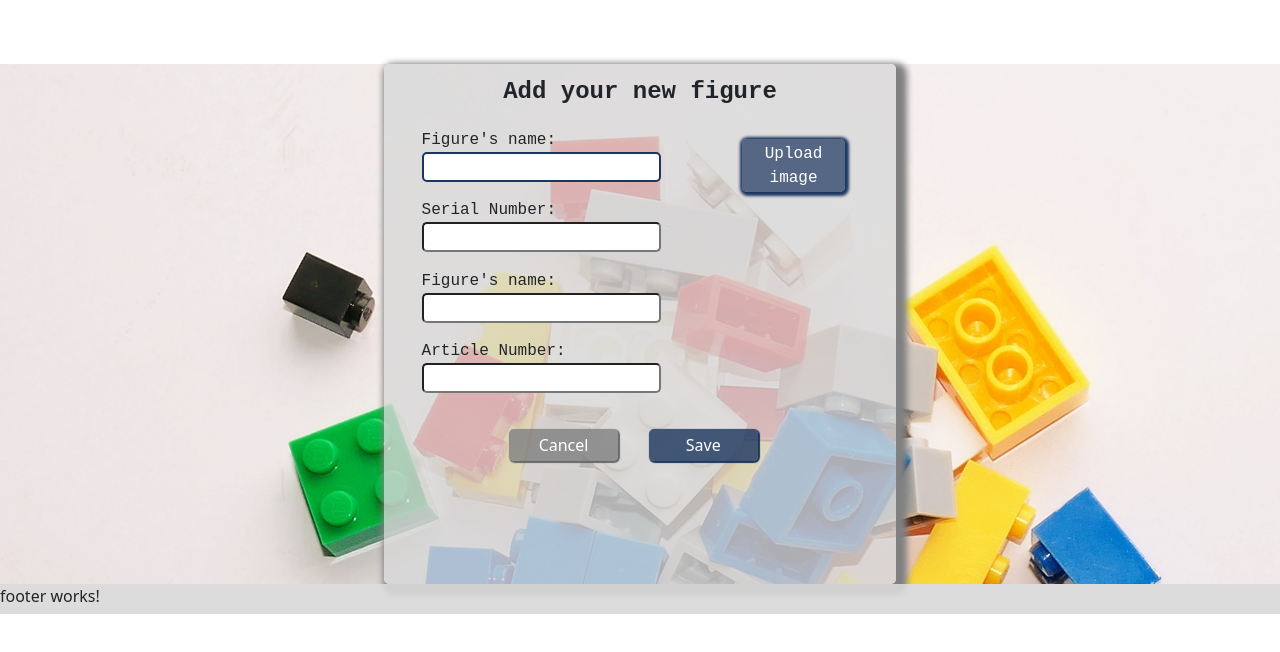
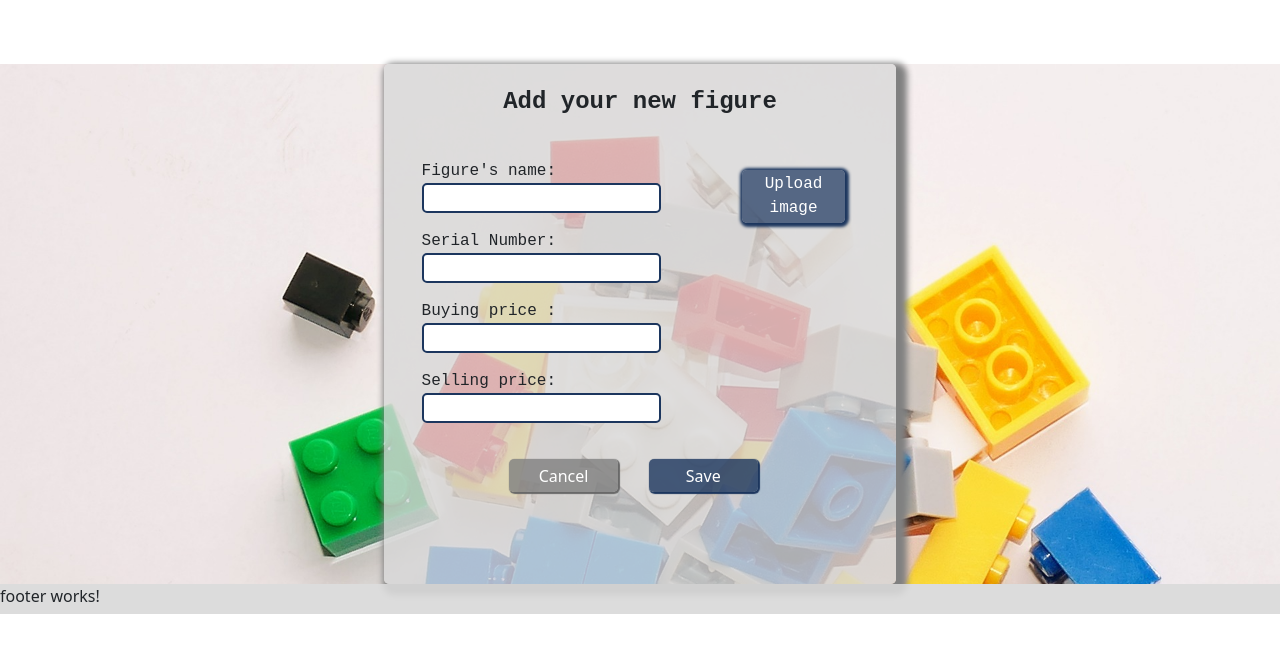
Before and after one commit to sha-ma-ni/Project_Collection, an Angular app: page /creatfigure in a window 1280 px wide. Shown: the top 652 px of the page. Built offline with nearby package versions, Linux system fonts and the light colour scheme.

Commit message:
view changed

```diff
--- a/src/app/creatfigure/creatfigure.component.css
+++ b/src/app/creatfigure/creatfigure.component.css
@@ -1,10 +1,10 @@
-
 #registertitel{
   font-family: "Courier New";
   text-align: center;
   font-size: x-large;
   font-weight: bold;
-  padding-top: 2%;
+  padding-top: 4%;
+  padding-bottom: 4%;
 
 }
 #box{
@@ -72,3 +72,6 @@ width: 100%;
 .input-image input{
   display: none;
 }
+.col-8 input {
+  border:2px solid #1C365E
+}
--- a/src/app/creatfigure/creatfigure.component.html
+++ b/src/app/creatfigure/creatfigure.component.html
@@ -19,12 +19,12 @@
 
         <div class="col-8">
           <label for="Figname">Figure's name: </label>
-          <input  style="border:2px solid #1C365E" type="text" name="Figurename" placeholder=" " id="Figname" required>
+          <input type="text" name="Figurename" placeholder=" " id="Figname" required>
           <label for="ArtNum">Serial Number: </label>
           <input type="text" name="ArticleNumber" placeholder=" " id="ArtNum" required>
-          <label for="Figname">Figure's name: </label>
+          <label for="Figname">Buying  price : </label>
           <input type="text" name="Figurename" placeholder=" " id="Figname1" required>
-          <label for="ArtNum">Article Number: </label>
+          <label for="ArtNum">Selling price: </label>
           <input type="text" name="ArticleNumber" placeholder=" " id="ArtNum2" required>
         </div>
 
--- a/src/app/shared/figure.ts
+++ b/src/app/shared/figure.ts
@@ -3,5 +3,5 @@ export interface Figure {
   articleNumber: String,
   purchasePrice: String,
   salePrice: String,
-  purchaseDatum: Date
+  // purchaseDatum: Date
 }
```
